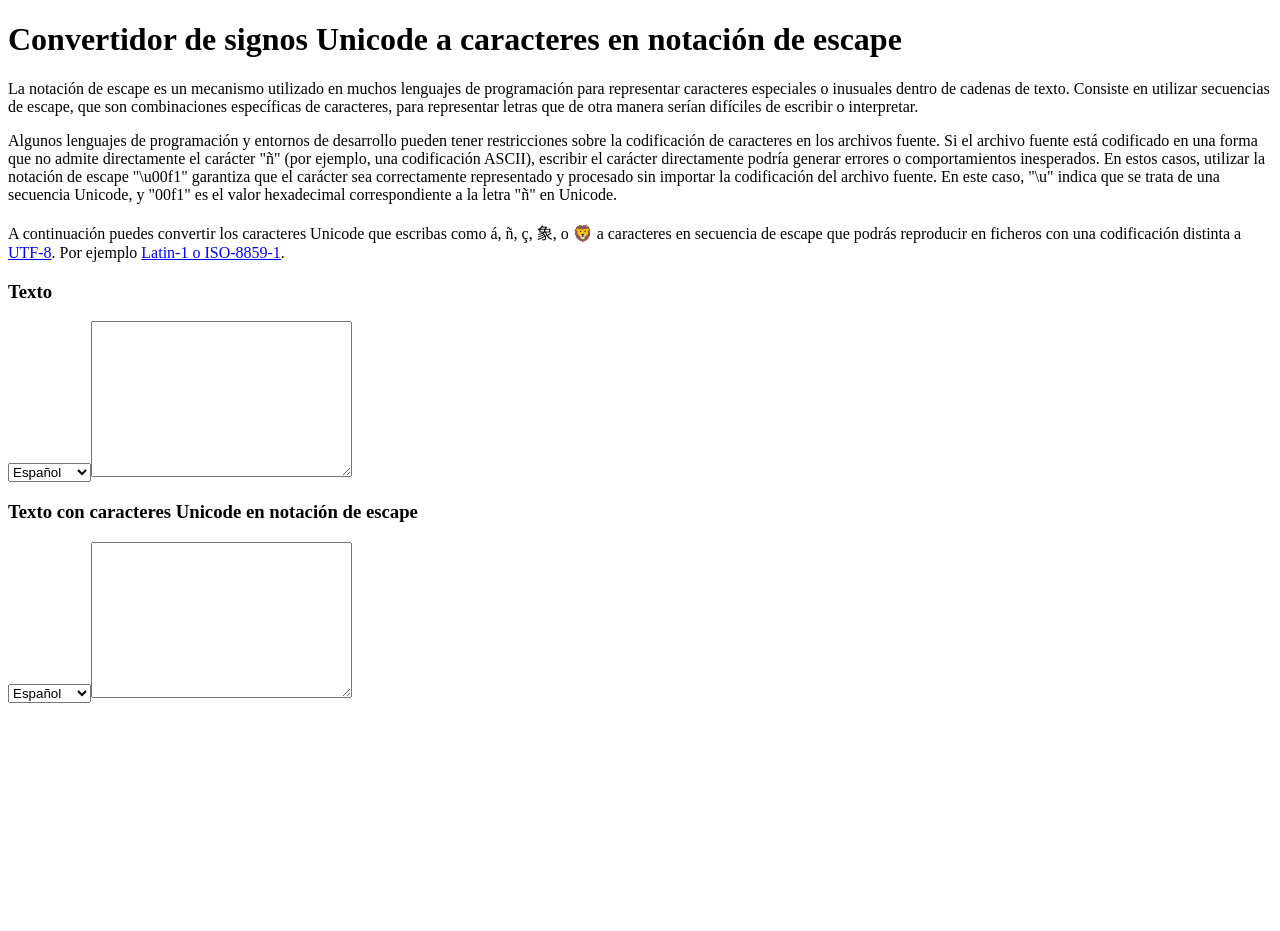
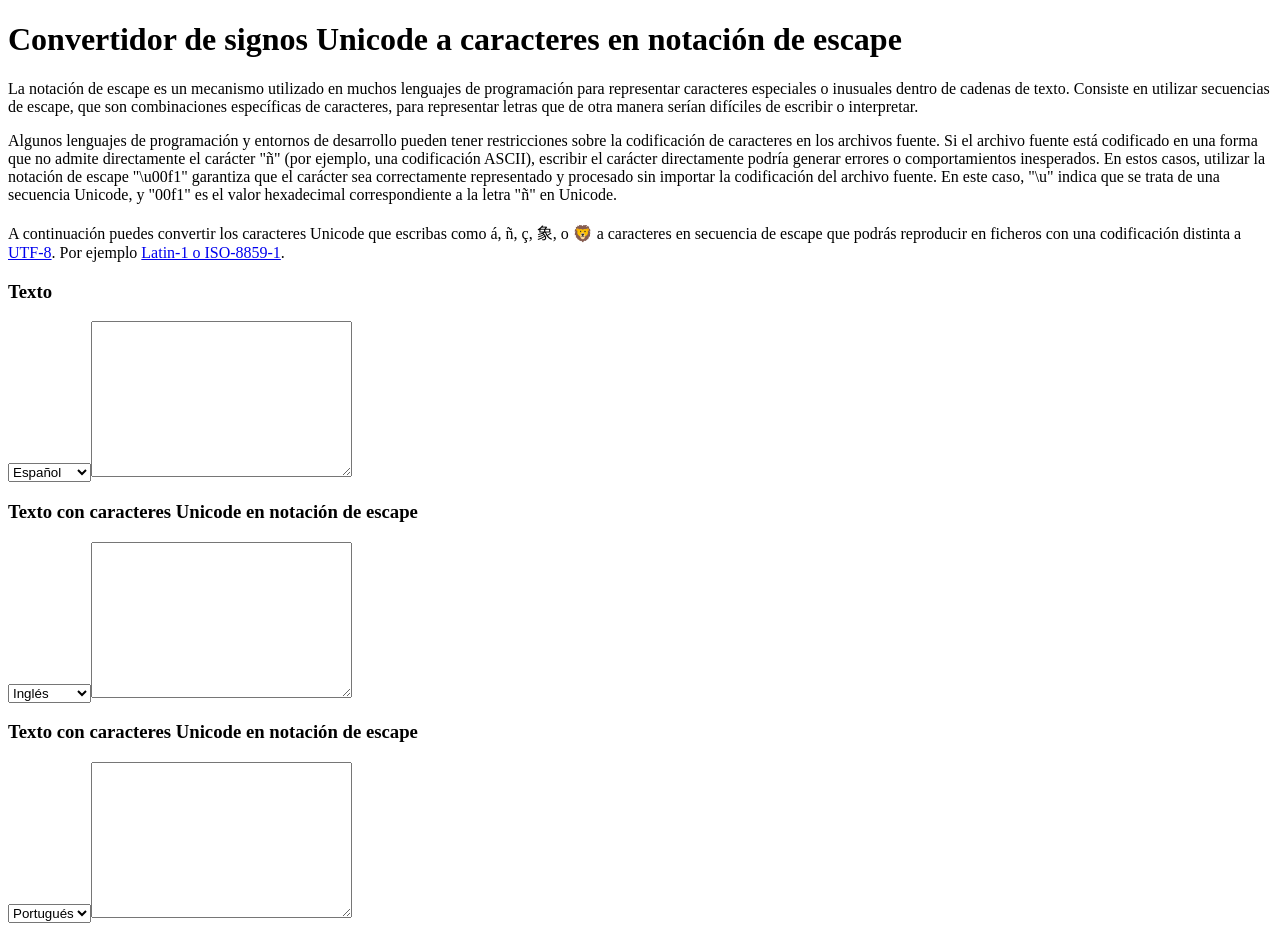
Before and after one commit to anerodata/unicode-app, a React (Vite) app: page / in a window 1280 px wide. Before the commit the page ends 800 px from the top, so only its background shows below. Built offline with nearby package versions, Linux system fonts and the light colour scheme.

Commit message:
Refactor: create component for Fieldset

```diff
--- a/src/ConverterSection.jsx
+++ b/src/ConverterSection.jsx
@@ -1,23 +1,25 @@
-import LanguageSelector from './LanguageSelector.jsx'
+import ConverterSectionFieldset from './ConverterSectionFieldset.jsx'
 const ConverterSection = (props) => {
   return (
     <section>
       <div>
-        <div>
-          <h3>Texto</h3>
-          <LanguageSelector />
-          <textarea cols="30" rows="10" onChange={(e) => {
-            const newText = e.target.value
-            props.onTextToReplaceChange(newText)
-          }}>
-          </textarea>
-        </div>
-        <div>
-          <h3>Texto con caracteres Unicode en notación de escape</h3>
-          <LanguageSelector />
-          <textarea readOnly value={props.valueModified} cols="30" rows="10">
-          </textarea>
-        </div>
+        <ConverterSectionFieldset
+          title="Texto"
+          onTextToReplaceChange={props.onTextToReplaceChange}
+          defaultLang="ES"
+        />
+        <ConverterSectionFieldset
+          title="Texto con caracteres Unicode en notación de escape"
+          value={props.valueModified}
+          readOnly={true}
+          defaultLang="EN"
+        />
+        <ConverterSectionFieldset
+          title="Texto con caracteres Unicode en notación de escape"
+          value={props.valueModified}
+          readOnly={true}
+          defaultLang="PT"
+        />
       </div>
     </section>
   )
--- /dev/null
+++ b/src/ConverterSectionFieldset.jsx
@@ -0,0 +1,23 @@
+import langs from './data/langs.js'
+const ConverterSection = (props) => {
+  return (
+    <div>
+      <h3>{props.title}</h3>
+      <select defaultValue={props.defaultLang}>
+        {
+          langs.map(lang =>
+            <option value={lang.code} key={lang.code}>
+              {lang.name}
+            </option>
+          )
+        }
+      </select>
+      <textarea cols="30" rows="10" value={props.value} readOnly={props.readOnly} onChange={(e) => {
+        const newText = e.target.value
+        props.onTextToReplaceChange(newText)
+      }}>
+      </textarea>
+    </div>
+  )
+}
+export default ConverterSection
--- a/src/LanguageSelector.jsx
+++ /dev/null
@@ -1,15 +0,0 @@
-import langs from './data/langs.js'
-const LanguageSelector = (props) => {
-  return (
-    <select>
-      {
-        langs.map(lang =>
-          <option value={lang.code} key={lang.code}>
-            {lang.name}
-          </option>
-        )
-      }
-    </select>
-  )
-}
-export default LanguageSelector
```
